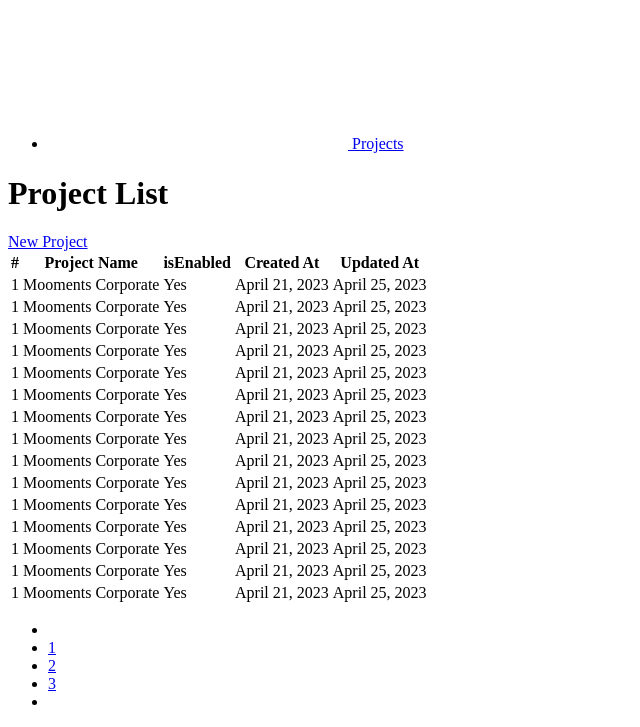
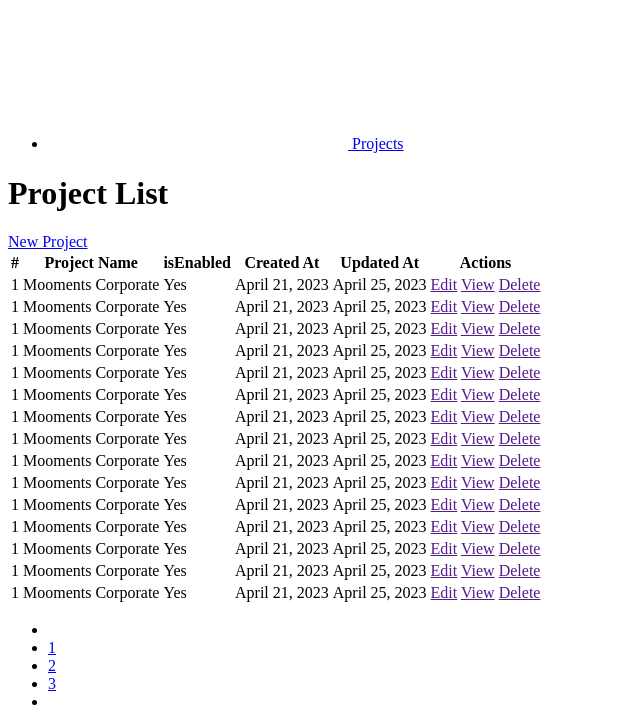
Before and after one commit to mshaduli/todoapp, a Symfony app: template templates/theme/index.html.twig in a window 1280 px wide. Shown: the part 646-1373 px from the top of the page, without its empty margins (0-640 px from the left). Run offline with Twig, Linux system fonts and the light colour scheme; the template is opened without the code that fills it, so the values that code supplies are empty; some libraries are stand-ins or nearby versions.

Commit message:
first commit

```diff
--- a/templates/theme/index.html.twig
+++ b/templates/theme/index.html.twig
@@ -18,6 +18,7 @@
                 <th scope="col">isEnabled</th>
                 <th scope="col">Created At</th>
                 <th scope="col">Updated At</th>
+                <th scope="col">Actions</th>
             </tr>
             </thead>
             <tbody>
@@ -27,6 +28,11 @@
                 <td>Yes</td>
                 <td>April 21, 2023</td>
                 <td>April 25, 2023</td>
+                <td>
+                    <a href="">Edit</a>
+                    <a href="">View</a>
+                    <a href="">Delete</a>
+                </td>
             </tr>
             <tr>
                 <td>1</td>
@@ -34,6 +40,11 @@
                 <td>Yes</td>
                 <td>April 21, 2023</td>
                 <td>April 25, 2023</td>
+                <td>
+                    <a href="">Edit</a>
+                    <a href="">View</a>
+                    <a href="">Delete</a>
+                </td>
             </tr>
             <tr>
                 <td>1</td>
@@ -41,6 +52,11 @@
                 <td>Yes</td>
                 <td>April 21, 2023</td>
                 <td>April 25, 2023</td>
+                <td>
+                    <a href="">Edit</a>
+                    <a href="">View</a>
+                    <a href="">Delete</a>
+                </td>
             </tr>
             <tr>
                 <td>1</td>
@@ -48,6 +64,11 @@
                 <td>Yes</td>
                 <td>April 21, 2023</td>
                 <td>April 25, 2023</td>
+                <td>
+                    <a href="">Edit</a>
+                    <a href="">View</a>
+                    <a href="">Delete</a>
+                </td>
             </tr>
             <tr>
                 <td>1</td>
@@ -55,6 +76,11 @@
                 <td>Yes</td>
                 <td>April 21, 2023</td>
                 <td>April 25, 2023</td>
+                <td>
+                    <a href="">Edit</a>
+                    <a href="">View</a>
+                    <a href="">Delete</a>
+                </td>
             </tr>
             <tr>
                 <td>1</td>
@@ -62,6 +88,11 @@
                 <td>Yes</td>
                 <td>April 21, 2023</td>
                 <td>April 25, 2023</td>
+                <td>
+                    <a href="">Edit</a>
+                    <a href="">View</a>
+                    <a href="">Delete</a>
+                </td>
             </tr>
             <tr>
                 <td>1</td>
@@ -69,6 +100,11 @@
                 <td>Yes</td>
                 <td>April 21, 2023</td>
                 <td>April 25, 2023</td>
+                <td>
+                    <a href="">Edit</a>
+                    <a href="">View</a>
+                    <a href="">Delete</a>
+                </td>
             </tr>
             <tr>
                 <td>1</td>
@@ -76,6 +112,11 @@
                 <td>Yes</td>
                 <td>April 21, 2023</td>
                 <td>April 25, 2023</td>
+                <td>
+                    <a href="">Edit</a>
+                    <a href="">View</a>
+                    <a href="">Delete</a>
+                </td>
             </tr>
             <tr>
                 <td>1</td>
@@ -83,6 +124,11 @@
                 <td>Yes</td>
                 <td>April 21, 2023</td>
                 <td>April 25, 2023</td>
+                <td>
+                    <a href="">Edit</a>
+                    <a href="">View</a>
+                    <a href="">Delete</a>
+                </td>
             </tr>
             <tr>
                 <td>1</td>
@@ -90,6 +136,11 @@
                 <td>Yes</td>
                 <td>April 21, 2023</td>
                 <td>April 25, 2023</td>
+                <td>
+                    <a href="">Edit</a>
+                    <a href="">View</a>
+                    <a href="">Delete</a>
+                </td>
             </tr>
             <tr>
                 <td>1</td>
@@ -97,6 +148,11 @@
                 <td>Yes</td>
                 <td>April 21, 2023</td>
                 <td>April 25, 2023</td>
+                <td>
+                    <a href="">Edit</a>
+                    <a href="">View</a>
+                    <a href="">Delete</a>
+                </td>
             </tr>
             <tr>
                 <td>1</td>
@@ -104,6 +160,11 @@
                 <td>Yes</td>
                 <td>April 21, 2023</td>
                 <td>April 25, 2023</td>
+                <td>
+                    <a href="">Edit</a>
+                    <a href="">View</a>
+                    <a href="">Delete</a>
+                </td>
             </tr>
             <tr>
                 <td>1</td>
@@ -111,6 +172,11 @@
                 <td>Yes</td>
                 <td>April 21, 2023</td>
                 <td>April 25, 2023</td>
+                <td>
+                    <a href="">Edit</a>
+                    <a href="">View</a>
+                    <a href="">Delete</a>
+                </td>
             </tr>
             <tr>
                 <td>1</td>
@@ -118,6 +184,11 @@
                 <td>Yes</td>
                 <td>April 21, 2023</td>
                 <td>April 25, 2023</td>
+                <td>
+                    <a href="">Edit</a>
+                    <a href="">View</a>
+                    <a href="">Delete</a>
+                </td>
             </tr>
             <tr>
                 <td>1</td>
@@ -125,6 +196,11 @@
                 <td>Yes</td>
                 <td>April 21, 2023</td>
                 <td>April 25, 2023</td>
+                <td>
+                    <a href="">Edit</a>
+                    <a href="">View</a>
+                    <a href="">Delete</a>
+                </td>
             </tr>
             </tbody>
         </table>
```
